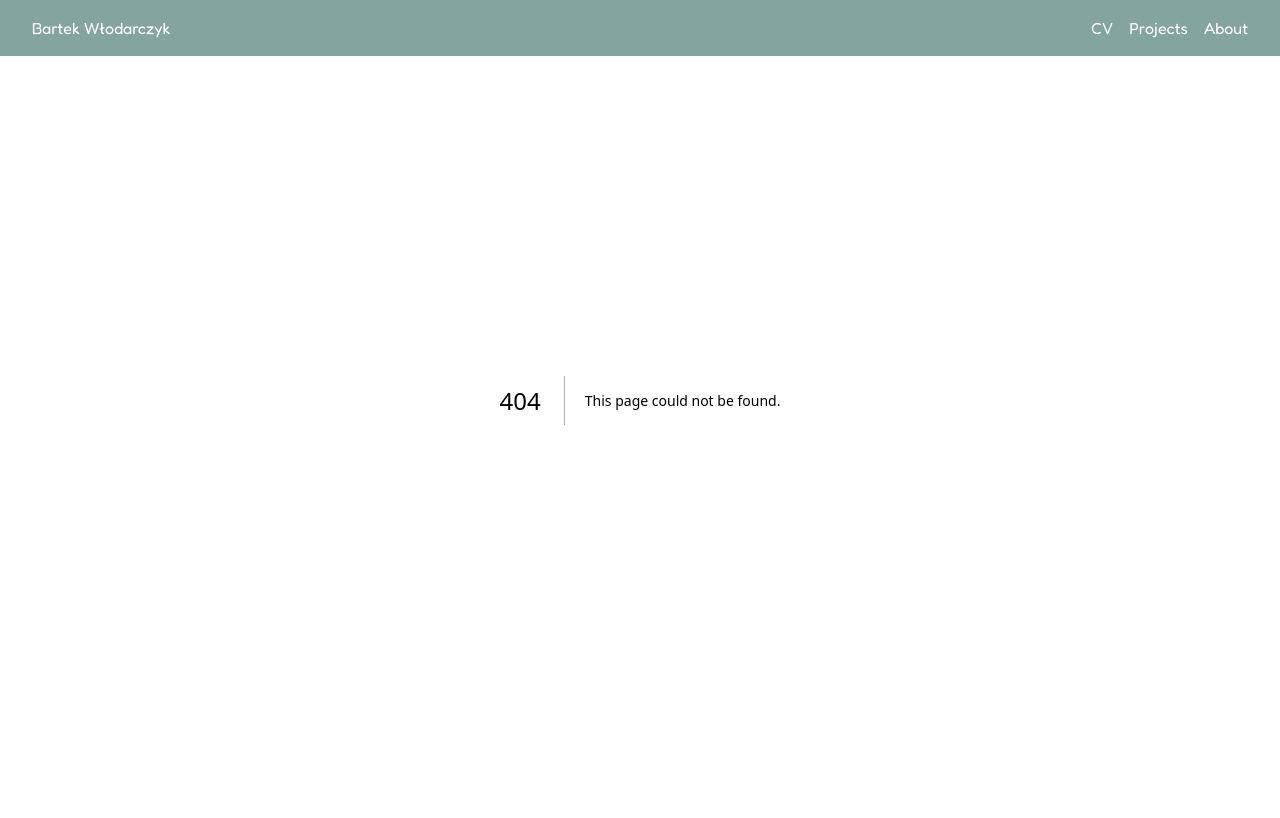
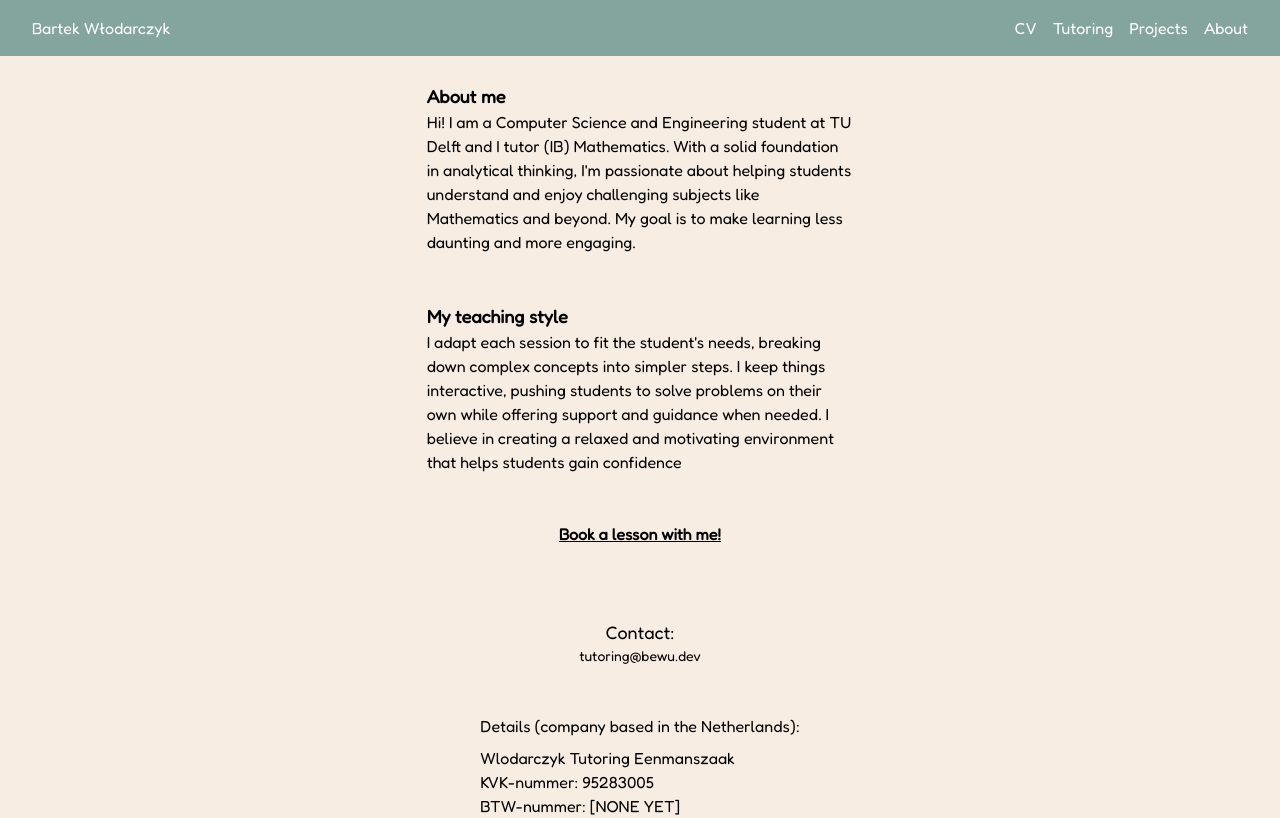
Before and after one commit to bewuwy/bewuwy, a Next.js app: page /tutoring in a window 1280 px wide. Before the commit this address had no page. Built offline with nearby package versions, Linux system fonts and the light colour scheme.

Commit message:
added a tutoring page

```diff
--- a/app/layout.tsx
+++ b/app/layout.tsx
@@ -22,6 +22,7 @@ export default function RootLayout({
           <a href="/">Bartek Włodarczyk</a>
           <div className="flex gap-4">
             <a href="/portfolio.pdf">CV</a>
+            <a href="/tutoring">Tutoring</a>
             <a href="/projects">Projects</a>
             <a href="/about">About</a>
           </div>
--- /dev/null
+++ b/app/tutoring/page.tsx
@@ -0,0 +1,39 @@
+
+export default function Tutoring() {
+    return (
+        <main className='w-full h-screen flex flex-col justify-center items-center'>
+
+            <div className="md:w-1/3 w-4/5 flex flex-col justify-center items-center gap-12">
+
+                <div className="flex flex-col justify-center items-center">
+                    <h2 className="text-xl font-bold">Wlodarczyk Tutoring</h2>
+                    <h3>Mathematics lessons</h3>
+                </div>
+
+                <div>
+                    <h3 className="text-lg font-bold">About me</h3>
+                    <p>Hi! I am a Computer Science and Engineering student at TU Delft and I tutor (IB) Mathematics. With a solid foundation in analytical thinking, I&apos;m passionate about helping students understand and enjoy challenging subjects like Mathematics and beyond. My goal is to make learning less daunting and more engaging.</p>
+                </div>
+
+                <div>
+                    <h3 className="text-lg font-bold">My teaching style</h3>
+                    <p>I adapt each session to fit the student&apos;s needs, breaking down complex concepts into simpler steps. I keep things interactive, pushing students to solve problems on their own while offering support and guidance when needed. I believe in creating a relaxed and motivating environment that helps students gain confidence</p>
+                </div>
+
+                <a href="https://bewu.dev/schedule" className="underline font-bold">Book a lesson with me!</a>
+
+                <div className="flex flex-col items-center">
+                    <h2 className='text-lg mt-6'>Contact:</h2>
+                    <span className='text-sm'>tutoring@bewu.dev</span>
+                </div>
+
+                <div>
+                    <h2 className="mb-2">Details (company based in the Netherlands):</h2>
+                    <p>Wlodarczyk Tutoring Eenmanszaak</p>
+                    <p>KVK-nummer: 95283005</p>
+                    <p>BTW-nummer: [NONE YET]</p>
+                </div>
+            </div>
+        </main>
+    )
+}
```
